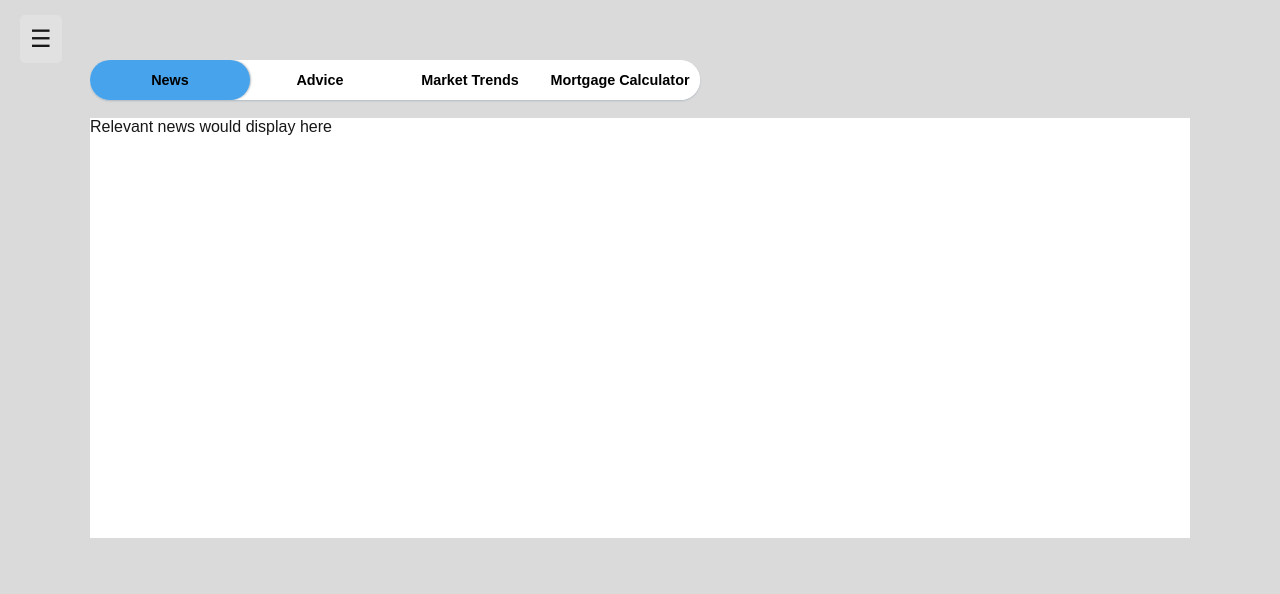
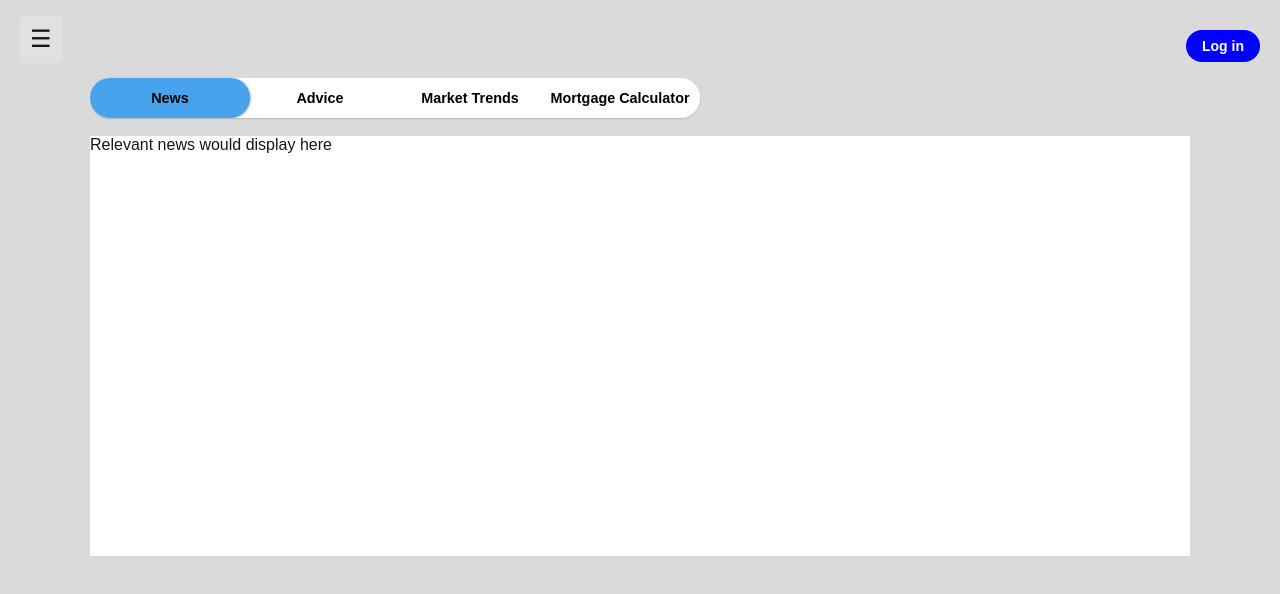
Before and after one commit to nsnow099/real-estate-app, a Next.js app in the folder real-estate-app/: page /analysisTools in a window 1280 px wide. Shown: the top 594 px of the page. Built offline with nearby package versions, Linux system fonts and the light colour scheme.

Commit message:
fixed some header positioning and put login on all

```diff
--- a/real-estate-app/pages/analysisTools.tsx
+++ b/real-estate-app/pages/analysisTools.tsx
@@ -5,6 +5,7 @@ import pageStyles from "@/styles/AnalysisTools.module.css";
 import styles from "@/styles/Home.module.css";
 import ToolsPageControls from "@/components/toolsPageControls";
 import MortgageCalculator from "@/components/mortgageCalculator";
+import LoginButton from "@/components/LoginButton";
 
 const AnalysisTools = () => {
     const router = useRouter();
@@ -26,10 +27,12 @@ const AnalysisTools = () => {
 
     return (
         <div>
-            <HamburgerMenu />
-            <div style={{ height: '60px' }}>
-                {/* header component */}
-            </div>
+
+            <header className={styles.header}>
+                <HamburgerMenu /> {/* ✅ Replaces the default icon */}
+                <LoginButton />
+            </header>
+            <br/>
             <main className={styles.main}>
                 <ToolsPageControls display={display} setDisplay={setDisplay}></ToolsPageControls>
                 <br/>
--- a/real-estate-app/pages/listingSearchPage.tsx
+++ b/real-estate-app/pages/listingSearchPage.tsx
@@ -8,6 +8,7 @@ import ListingPageControls from "@/components/listingPageControls";
 import FiltersPopup from "@/components/filtersPopup";
 import Pagination from "@/components/Pagination";
 import HamburgerMenu from "@/components/HamburgerMenu"; // Import hamburger menu
+import LoginButton from "@/components/LoginButton";
 
 const ListingSearchPage = () => {
     const router = useRouter();
@@ -27,7 +28,10 @@ const ListingSearchPage = () => {
     return (
         <div className={styles.pageContainer}> {/* Add this wrapper to maintain spacing */}
             {/* ✅ Hamburger Menu (Positioned Absolutely to Avoid Pushing Content) */}
-            <HamburgerMenu />
+            <header className={styles.header}>
+                <HamburgerMenu /> {/* ✅ Replaces the default icon */}
+                <LoginButton />
+            </header>
 
             <main className={styles.main}>
                 <div>
--- a/real-estate-app/styles/globals.css
+++ b/real-estate-app/styles/globals.css
@@ -31,15 +31,10 @@ a {
 main {
   display: block;
   width: 1100px;
-  /* width: 100vw; */
-  /*padding-left: calc(2vw*5);
-  padding-right: calc(2vw*5);*/
-  /* padding-left: 10vw;
-  padding-right: 10vw; */
-  /*margin: 1rem 3rem 1rem 3rem;*/
   margin-left: auto;
   margin-right: auto;
   overflow: scroll;
+  padding-top: 60px;
 }
 
 button:hover {
```
